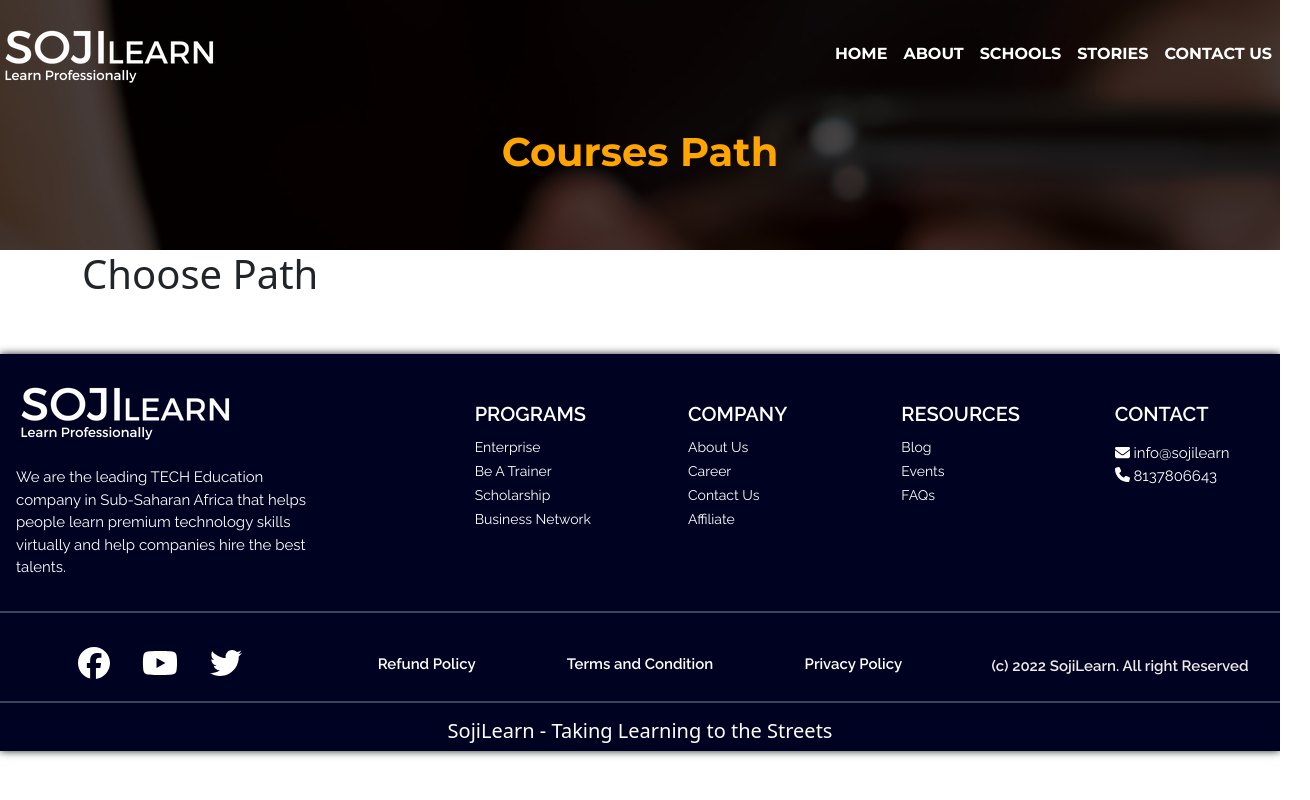
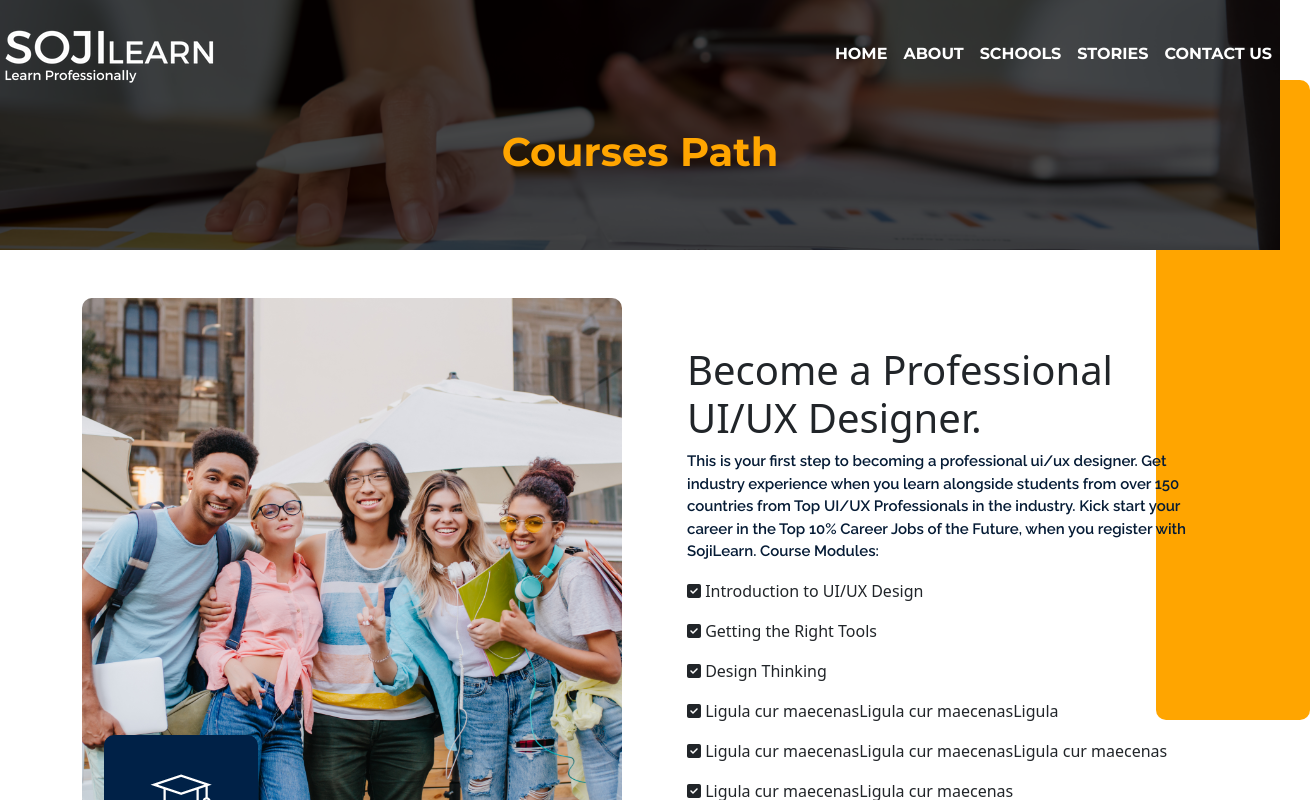
Before and after one commit to tonyedick/djoeton.github.io, a React (Create React App) app: page /coursepath in a window 1280 px wide. Shown: the top 800 px of the page, 1310 px wide, since content can reach past the window. Built offline with nearby package versions, Linux system fonts and the light colour scheme; a web font is replaced by a local one.

Commit message:
TopBanner/CoursePath

```diff
--- a/src/asset/css/custom.css
+++ b/src/asset/css/custom.css
@@ -11,6 +11,12 @@
     min-height: 550px;
     width: 100%;
     background: rgb(0, 0, 0,0.7);
+}
+.button {
+    width: 100px;
+    height: 40px;
+    background: #ffa500;
+    cursor: pointer;
 }
 .topContent{
     margin-top: 10em;
@@ -538,3 +544,33 @@
     font-size: 18px;
     font-weight: 700;
 }
+.about-thumb-wrap.after-shape {
+     margin-right: 30px;
+}
+ .about-thumb-wrap.after-shape:after {
+     content: "";
+     position: absolute;
+     right: -30px;
+     width: 154px;
+     height: 80%;
+     top: 50%;
+     border-radius: 10px;
+     background: #ffa500;
+     z-index: -1;
+     transform: translateY(-50%);
+ }
+ .course-paths{
+      margin-left: 35px;
+ }
+ .coursePathsText{
+     font-family: 'Montserrat',sans-serif;
+     font-weight: 700;
+     color: #051b35;
+     font-size: 40px;
+ }
+ .pathName{
+     color: #051b35;
+     font-family: 'Raleway',sans-serif;
+     font-size: 15px;
+     font-weight: 600;
+ }
--- a/src/components/Courses/Courses.jsx
+++ b/src/components/Courses/Courses.jsx
@@ -1,6 +1,6 @@
 import React, { Component, Fragment } from 'react'
 import { Card, Col, Container, Row } from 'react-bootstrap'
-import { BrowserRouter as Router, Route, Routes, Link } from "react-router-dom"
+import { BrowserRouter as Router, Route, Routes, Link } from 'react-router-dom'
 
 class Courses extends Component {
   render() {
@@ -63,7 +63,7 @@
                             Our instructor-led and hands-on training model helps you learn a combination of the
                             art and science of tech product design with emphasis on solving business cases.
                             </Card.Text>
-                            <p className="coursesReadMore"><Link href="/coursepath">Read more..</Link></p>
+                            <p className="coursesReadMore"><Link to="/coursepath">Read more..</Link></p>
                         </Card.Body>
                         </Card>
                     </Col>
--- a/src/components/CoursesPathDetails/CoursesPathDetails.jsx
+++ b/src/components/CoursesPathDetails/CoursesPathDetails.jsx
@@ -1,17 +1,48 @@
 import React, { Component, Fragment } from 'react'
 import { Col, Container, Row } from 'react-bootstrap'
+import pathDetails from '../../asset/image/cpath.png';
+import { FontAwesomeIcon } from '@fortawesome/react-fontawesome'
+import {faCheckSquare} from '@fortawesome/free-solid-svg-icons'
 
 class CoursesPathDetails extends Component {
         render() {
             return(
                 <Fragment>
-                    <Container>
+                   <Container className="mt-5">
                         <Row>
-                            <Col>
-                                <h1>Choose Path</h1>
-                            </Col>
+                                <Col lg={6} md={6} sm={12}>
+                                <div className="about-thumb-wrap after-shape">
+                                    <img src={pathDetails} />
+                                </div>
+                                </Col>
+
+
+                                <Col lg={6} md={6} sm={12} className="mt-5">
+                                    <div className="course-paths">
+                                        <h1 className="projectPathsText">Become a Professional UI/UX Designer.</h1>
+                                        <p className="pathName">This is your first step to becoming a professional ui/ux designer. Get industry experience when you learn alongside students from over 150 countries from Top UI/UX Professionals in the industry. Kick start your career in the Top 10% Career Jobs of the Future, when you register with SojiLearn. Course Modules:</p>
+
+                                        <p className="cardSubTitle text-justify"><FontAwesomeIcon className="iconBullent" icon={faCheckSquare} /> Introduction to UI/UX Design </p>
+
+                                        <p className="cardSubTitle text-justify"><FontAwesomeIcon className="iconBullent" icon={faCheckSquare} /> Getting the Right Tools</p>
+
+                                        <p className="cardSubTitle text-justify"><FontAwesomeIcon className="iconBullent" icon={faCheckSquare} /> Design Thinking</p>
+
+                                        <p className="cardSubTitle text-justify"><FontAwesomeIcon className="iconBullent" icon={faCheckSquare} /> Ligula cur maecenasLigula cur maecenasLigula </p>
+
+                                        <p className="cardSubTitle text-justify"><FontAwesomeIcon className="iconBullent" icon={faCheckSquare} /> Ligula cur maecenasLigula cur maecenasLigula cur maecenas </p>
+
+                                        <p className="cardSubTitle text-justify"><FontAwesomeIcon className="iconBullent" icon={faCheckSquare} /> Ligula cur maecenasLigula cur maecenas</p>
+
+
+
+                                    </div>
+
+                                </Col>
+
+
                         </Row>
-                    </Container>
+                   </Container>
                 </Fragment>
             )
         }
--- a/src/components/TopBanner/TopBanner.jsx
+++ b/src/components/TopBanner/TopBanner.jsx
@@ -1,11 +1,12 @@
 import React, { Component, Fragment } from 'react';
 import { Button, Col, Container, Row } from 'react-bootstrap'
 import { init } from 'ityped'
+import { BrowserRouter as Router, Route, Routes, Link } from 'react-router-dom'
 
 class TopBanner extends Component {
     componentDidMount(){
         const myElement = document.querySelector('#myTopBanner')
-        init(myElement, { showCursor: false, strings: ['From the Streets', 'To Silicon Valley' ] })
+        init(myElement, { showCursor: false, strings: ['the Streets' ] })
       }
   render() {
     return (
@@ -16,10 +17,15 @@
                     <Row>
                         <Col className="text-center">
                         <h2 className="topTitle">Building Tech Talents</h2>
-                        <h2 className="topTitle"><span id="myTopBanner"></span></h2>
+                        <h2 className="topTitle">From <span id="myTopBanner"></span></h2>
                         <p className="topSubTitle">One Platform That Helps You Learn Tech<br />
                         and Helps Companies Hire You Fast</p>
-                        <Button variant="warning" size="lg">Get Started</Button>
+                        <button className="button" type="button" variant="warning" size="lg" onClick={(e) => {
+                            e.preventDefault();
+                            window.location.href="/coursepath";
+                            }
+                        }
+                        >Get Started</button>
                         </Col>
                     </Row>
 
```
Also changed, not shown: src/asset/image/cpath.png (added).
